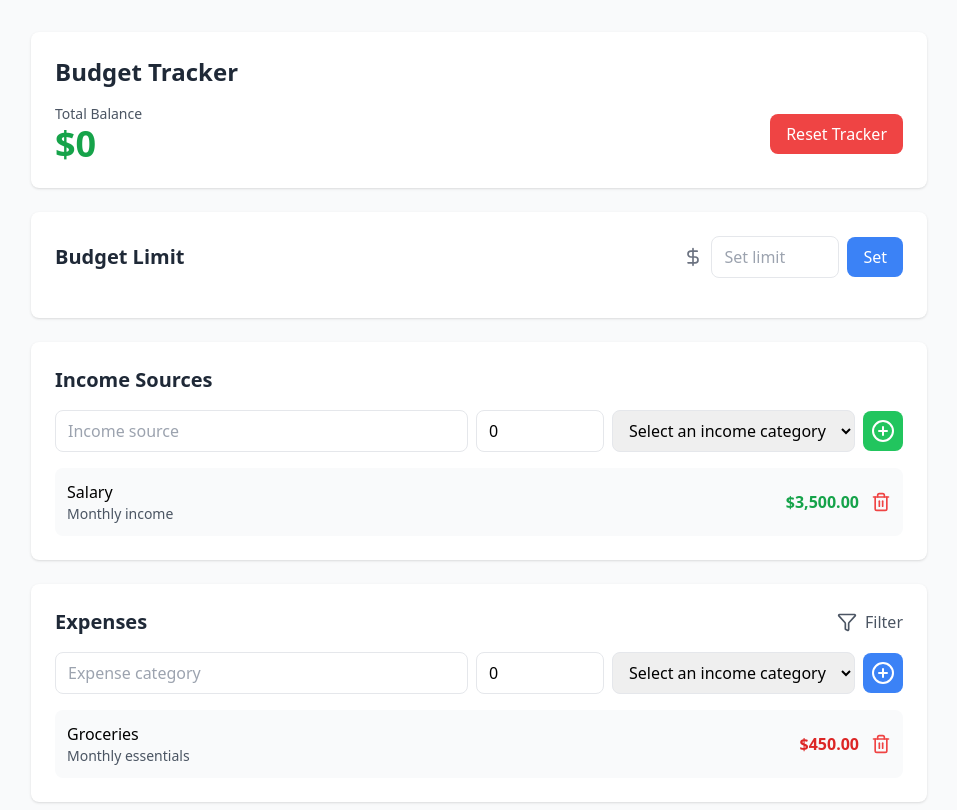
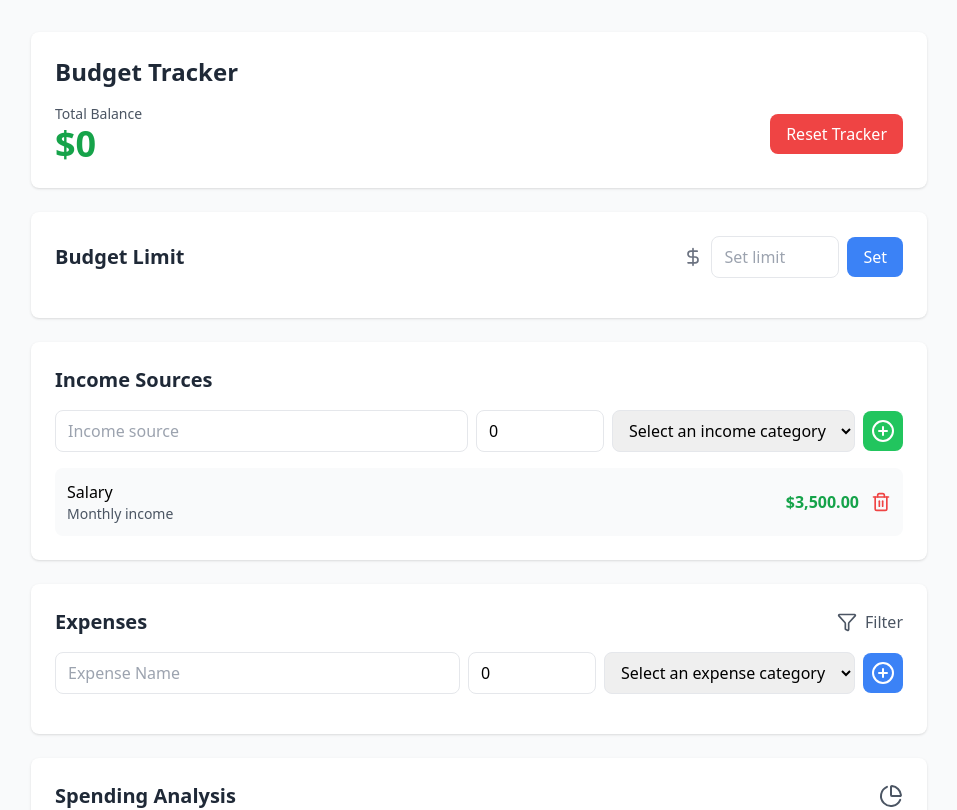
Before and after one commit to Outhman790/todo, a React (Vite) app: page / in a window 1280 px wide. Shown: the top 810 px of the page, without its empty margins (161-1118 px from the left). Built offline with nearby package versions, Linux system fonts and the light colour scheme.

Commit message:
expenses section ( for showing and adding expenses )

```diff
--- a/src/components/ExpensesSection.jsx
+++ b/src/components/ExpensesSection.jsx
@@ -1,14 +1,9 @@
-// src/components/ExpensesSection.jsx
 import React from "react";
 import { Filter } from "lucide-react";
 import { AddItemForm } from "./AddItemForm";
 import { ItemList } from "./ItemList";
 
-export const ExpensesSection = () => {
-  const expenseItems = [
-    { name: "Groceries", description: "Monthly essentials", amount: "450.00" },
-  ];
-
+export const ExpensesSection = ({ dispatch, expenseItems }) => {
   return (
     <div className="bg-white rounded-lg shadow p-6">
       <div className="flex items-center justify-between mb-4">
@@ -18,8 +13,18 @@
           <span>Filter</span>
         </button>
       </div>
-      <AddItemForm placeholder="Expense category" buttonColor="bg-blue-500" />
-      <ItemList items={expenseItems} textColor="text-red-600" />
+      <AddItemForm
+        placeholder="Expense Name"
+        buttonColor="bg-blue-500"
+        dispatch={dispatch}
+        isExpense={true}
+      />
+      <ItemList
+        items={expenseItems}
+        dispatch={dispatch}
+        isExpense={true}
+        textColor="text-red-600"
+      />
     </div>
   );
 };
```
